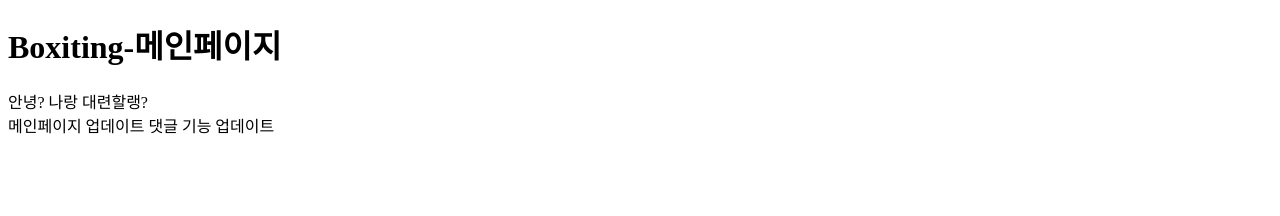
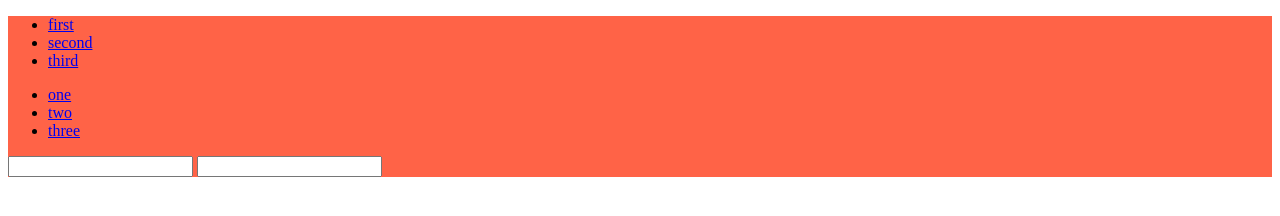
Before and after one commit to kimdoeon/test, a plain HTML site: page index.html in a window 1280 px wide. Drawn offline with Linux system fonts and the light colour scheme.

Commit message:
헤더 구조

```diff
--- a/index.html
+++ b/index.html
@@ -5,15 +5,29 @@
     <meta http-equiv="X-UA-Compatible" content="IE=edge">
     <meta name="viewport" content="width=device-width, initial-scale=1.0">
     <title>Document</title>
+    <link rel="stylesheet" href="./main.css">
 </head>
 <body>
-    <h1>Boxiting-메인페이지</h1>
-    <div>
-        안녕? 나랑 대련할랭?
-    </div>
-    <div>
-        메인페이지 업데이트
-        댓글 기능 업데이트
-    </div>
+    <header>
+        <div class="inner">
+            <div class="main-menu">
+                <div class="logo"></div>
+                <ul class="menu-list">
+                    <li><a href="#">first</a></li>
+                    <li><a href="#">second</a></li>
+                    <li><a href="#">third</a></li>
+                </ul>
+            </div>
+            <div class="sub-menu">
+                <ul class="menu-list">
+                    <li><a href="#">one</a></li>
+                    <li><a href="#">two</a></li>
+                    <li><a href="#">three</a></li>
+                </ul>
+                <input type="text" class="btn">
+                <input type="text" class="btn">
+            </div>
+        </div>
+    </header>
 </body>
 </html>
--- /dev/null
+++ b/main.css
@@ -0,0 +1,4 @@
+div{
+    background : tomato;
+    font-size : 16px;
+}
```
Also changed, not shown: 1 other file.
